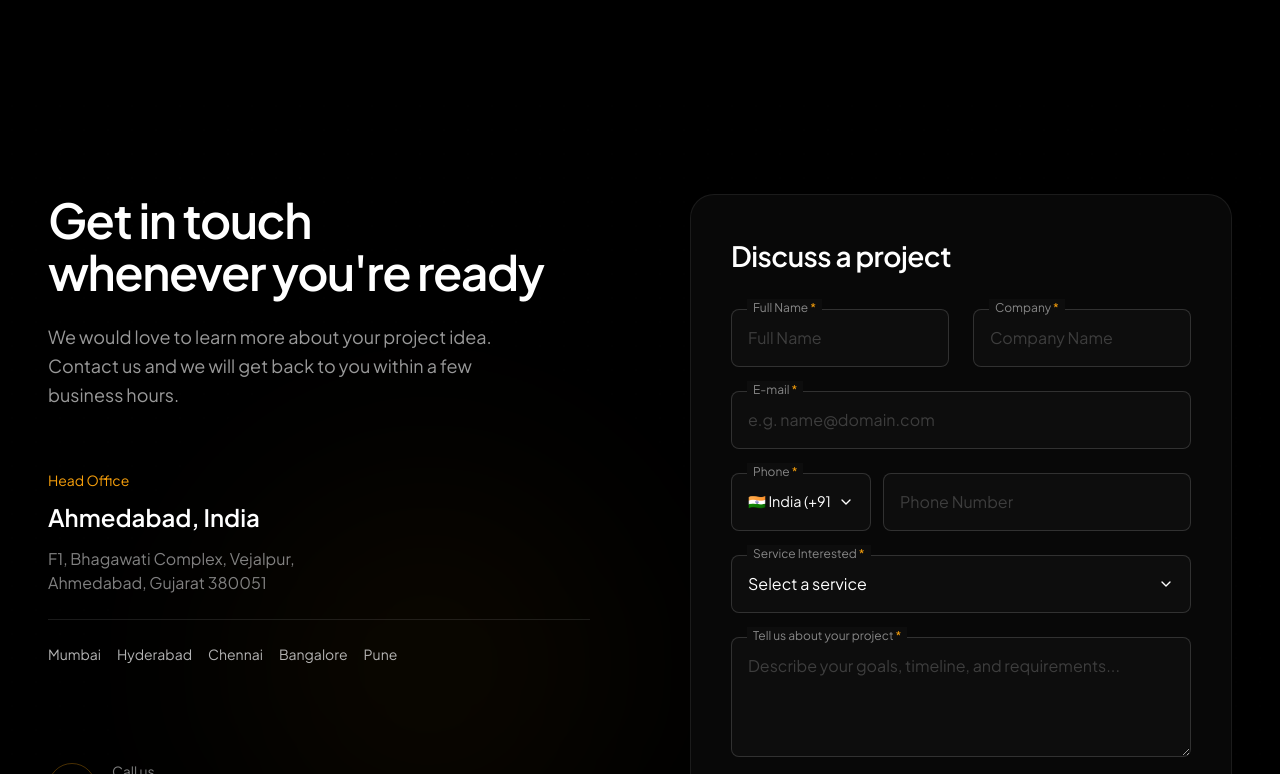
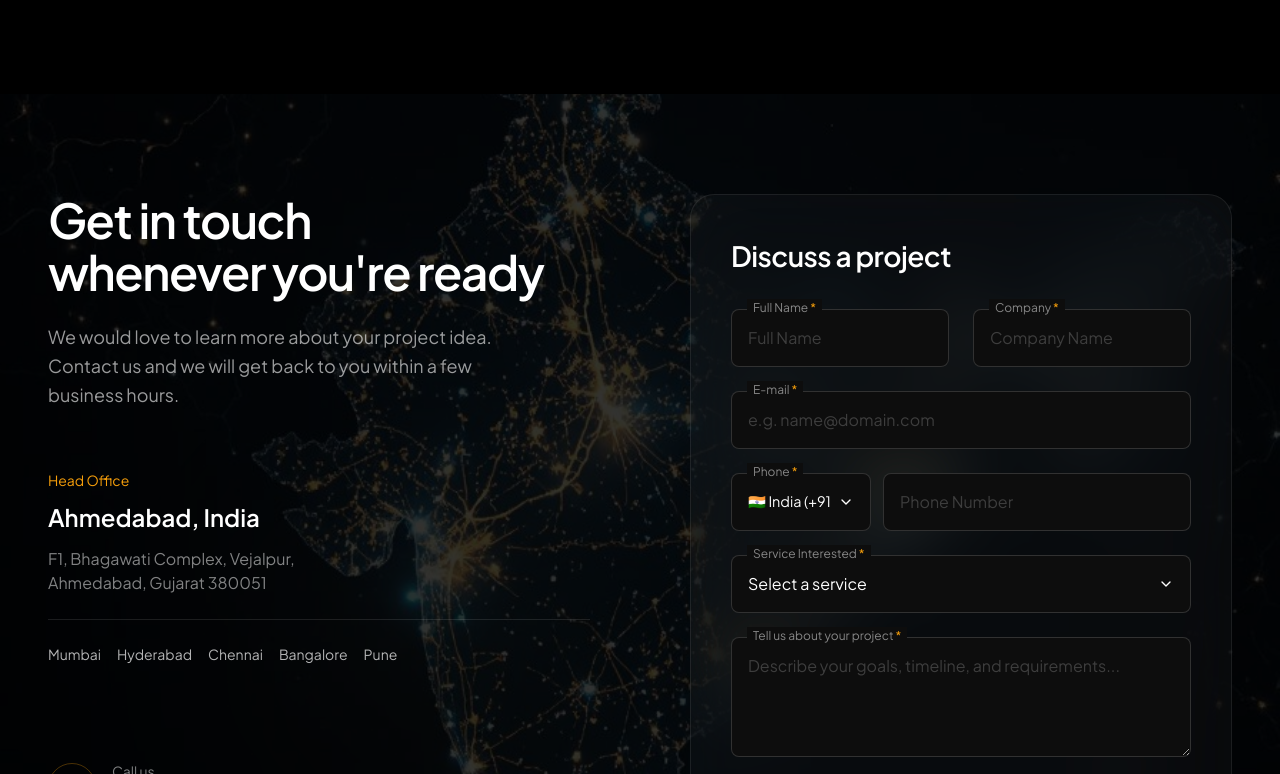
Before and after one commit to nayansuthar-1/siteonlab-diff-homepage, a Next.js app: page /locations in a window 1280 px wide. Shown: the part 1746-2520 px from the top of the page. Built offline with nearby package versions, Linux system fonts and the light colour scheme.

Commit message:
contact page background

```diff
--- a/src/components/sections/ContactSection.module.css
+++ b/src/components/sections/ContactSection.module.css
@@ -2,10 +2,24 @@
 
 .contactSection {
   background-color: #000;
+  background-image: url("/india.jpg");
+  background-size: cover;
+  background-position: center;
+  background-attachment: fixed;
   color: #fff;
   position: relative;
   overflow: hidden;
   padding: 100px 0;
+}
+
+/* Black overlay layer over the background image */
+.contactSection::before {
+  content: "";
+  position: absolute;
+  inset: 0;
+  background-color: rgba(0, 0, 0, 0.8);
+  z-index: 1;
+  pointer-events: none;
 }
 
 /* Background elements */
```
